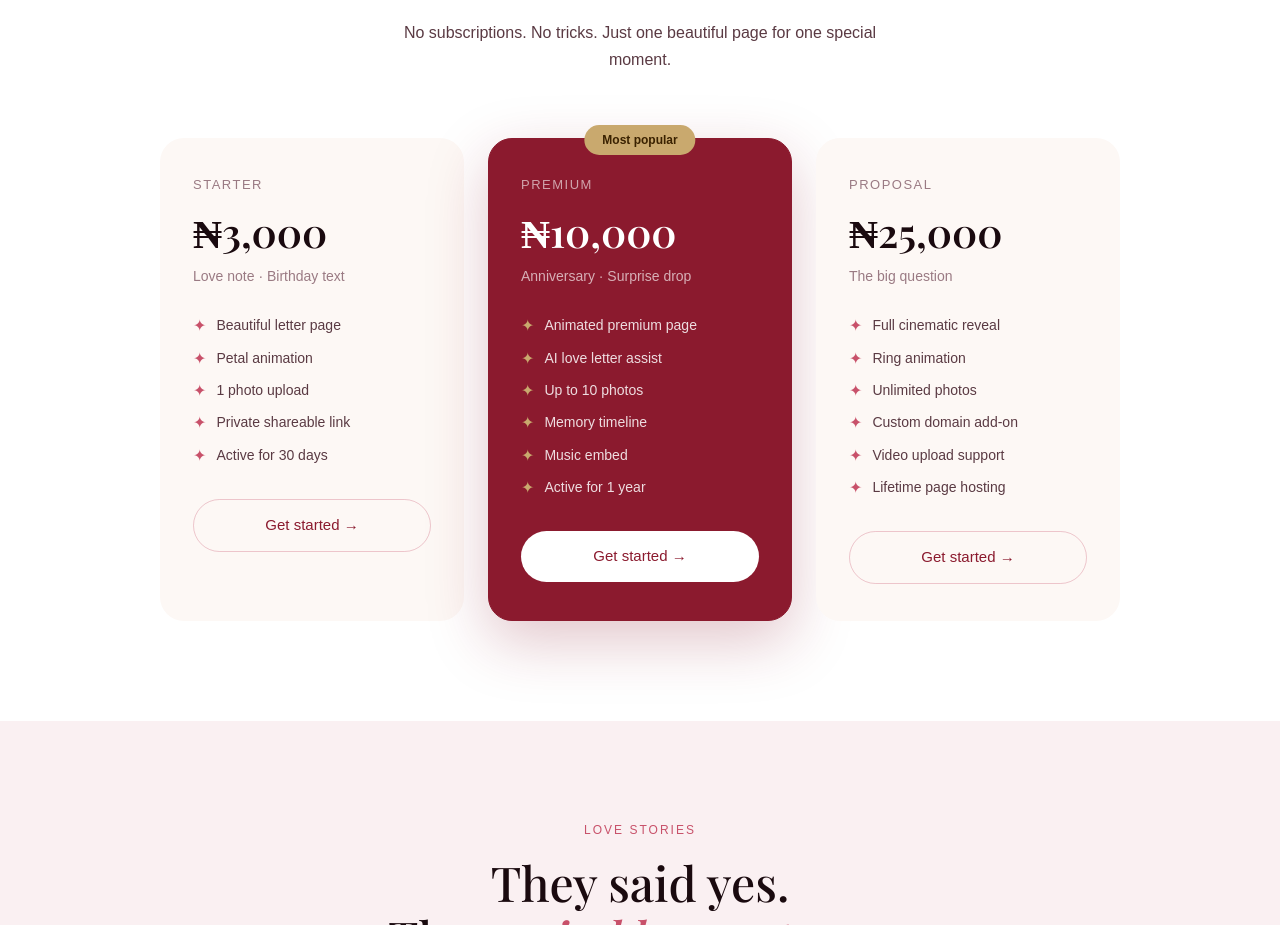
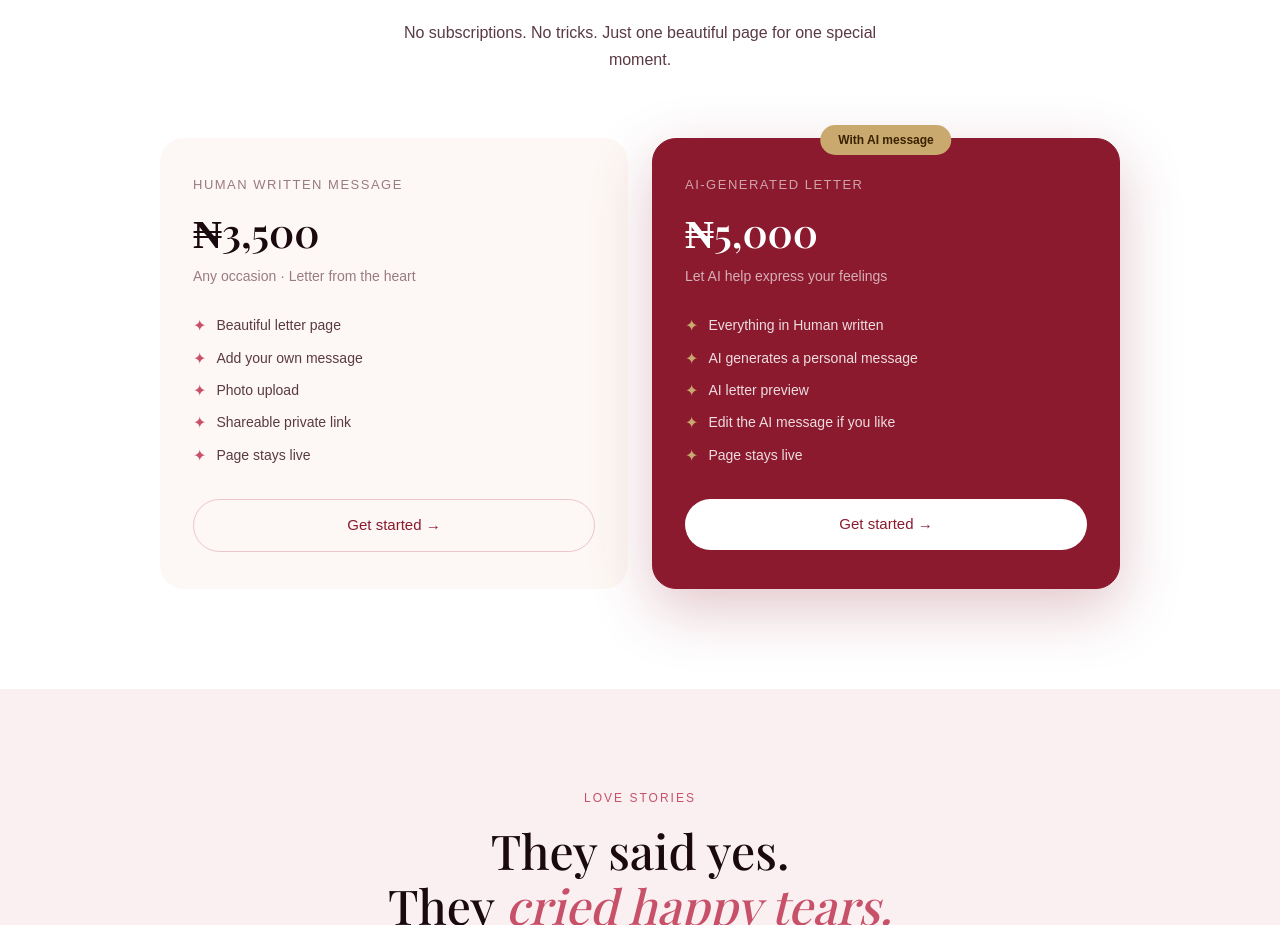
Before and after one commit to WilliamsScripts/2usforever, a Next.js app: page / in a window 1280 px wide. Shown: the part 3620-4545 px from the top of the page. Built offline with nearby package versions, Linux system fonts and the light colour scheme.

Commit message:
Revise pricing structure and descriptions in page.tsx: Updated price tiers and amounts for human-written and AI-generated messages, enhancing clarity and appeal. Removed the proposal tier and adjusted feature lists to better reflect offerings.

```diff
--- a/src/app/page.tsx
+++ b/src/app/page.tsx
@@ -291,24 +291,26 @@ export default function Home() {
 
         <div className="pricing-grid">
           <div className="price-card">
-            <div className="price-tier">Starter</div>
-            <div className="price-amount">₦3,000</div>
-            <div className="price-occasion">Love note · Birthday text</div>
+            <div className="price-tier">Human written message</div>
+            <div className="price-amount">₦3,500</div>
+            <div className="price-occasion">
+              Any occasion · Letter from the heart
+            </div>
             <ul className="price-list">
               <li>
                 <span className="check">✦</span> Beautiful letter page
               </li>
               <li>
-                <span className="check">✦</span> Petal animation
+                <span className="check">✦</span> Add your own message
               </li>
               <li>
-                <span className="check">✦</span> 1 photo upload
+                <span className="check">✦</span> Photo upload
               </li>
               <li>
-                <span className="check">✦</span> Private shareable link
+                <span className="check">✦</span> Shareable private link
               </li>
               <li>
-                <span className="check">✦</span> Active for 30 days
+                <span className="check">✦</span> Page stays live
               </li>
             </ul>
             <a href="/create-moment" className="btn-card">
@@ -317,60 +319,30 @@ export default function Home() {
           </div>
 
           <div className="price-card featured">
-            <div className="price-best">Most popular</div>
-            <div className="price-tier">Premium</div>
-            <div className="price-amount">₦10,000</div>
-            <div className="price-occasion">Anniversary · Surprise drop</div>
+            <div className="price-best">With AI message</div>
+            <div className="price-tier">AI-generated letter</div>
+            <div className="price-amount">₦5,000</div>
+            <div className="price-occasion">
+              Let AI help express your feelings
+            </div>
             <ul className="price-list">
               <li>
-                <span className="check">✦</span> Animated premium page
+                <span className="check">✦</span> Everything in Human written
               </li>
               <li>
-                <span className="check">✦</span> AI love letter assist
+                <span className="check">✦</span> AI generates a personal message
               </li>
               <li>
-                <span className="check">✦</span> Up to 10 photos
+                <span className="check">✦</span> AI letter preview
               </li>
               <li>
-                <span className="check">✦</span> Memory timeline
+                <span className="check">✦</span> Edit the AI message if you like
               </li>
               <li>
-                <span className="check">✦</span> Music embed
-              </li>
-              <li>
-                <span className="check">✦</span> Active for 1 year
+                <span className="check">✦</span> Page stays live
               </li>
             </ul>
             <a href="/create-moment" className="btn-card-white">
-              Get started →
-            </a>
-          </div>
-
-          <div className="price-card">
-            <div className="price-tier">Proposal</div>
-            <div className="price-amount">₦25,000</div>
-            <div className="price-occasion">The big question</div>
-            <ul className="price-list">
-              <li>
-                <span className="check">✦</span> Full cinematic reveal
-              </li>
-              <li>
-                <span className="check">✦</span> Ring animation
-              </li>
-              <li>
-                <span className="check">✦</span> Unlimited photos
-              </li>
-              <li>
-                <span className="check">✦</span> Custom domain add-on
-              </li>
-              <li>
-                <span className="check">✦</span> Video upload support
-              </li>
-              <li>
-                <span className="check">✦</span> Lifetime page hosting
-              </li>
-            </ul>
-            <a href="/create-moment" className="btn-card">
               Get started →
             </a>
           </div>
```
